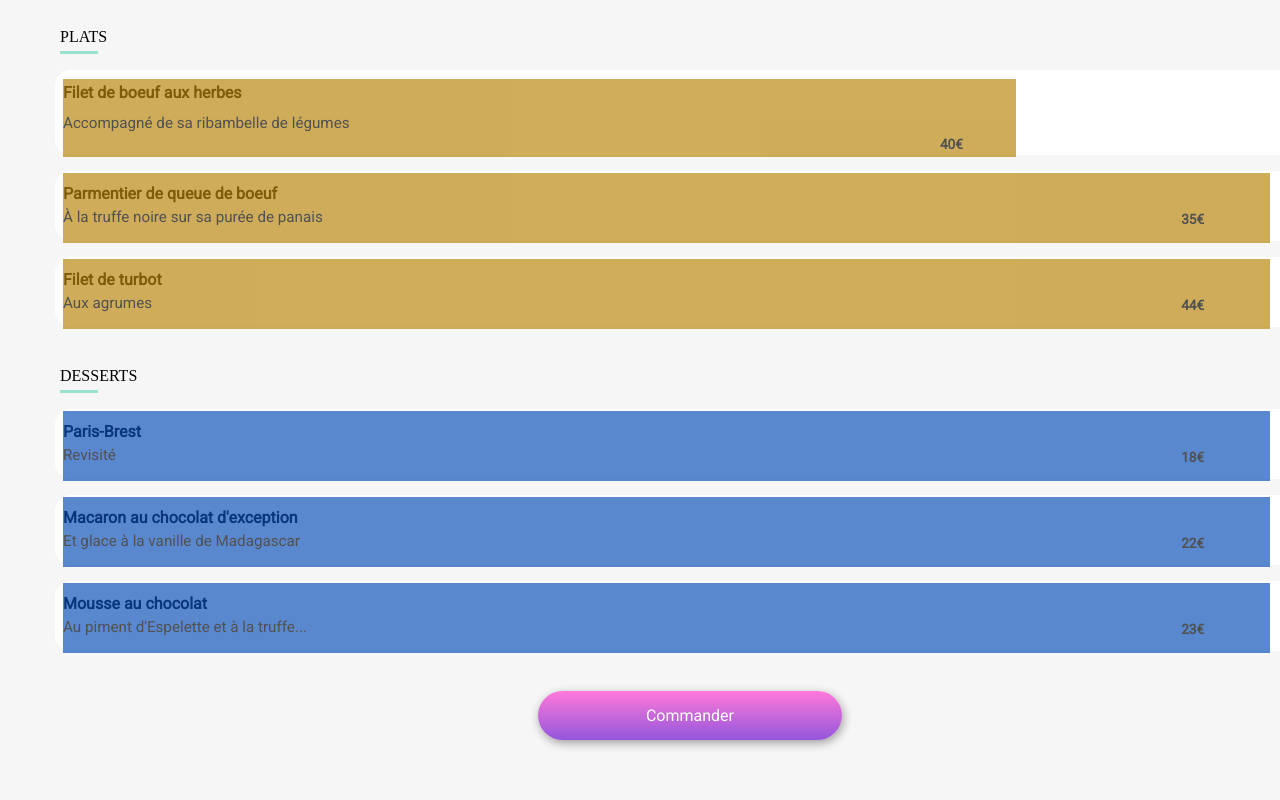
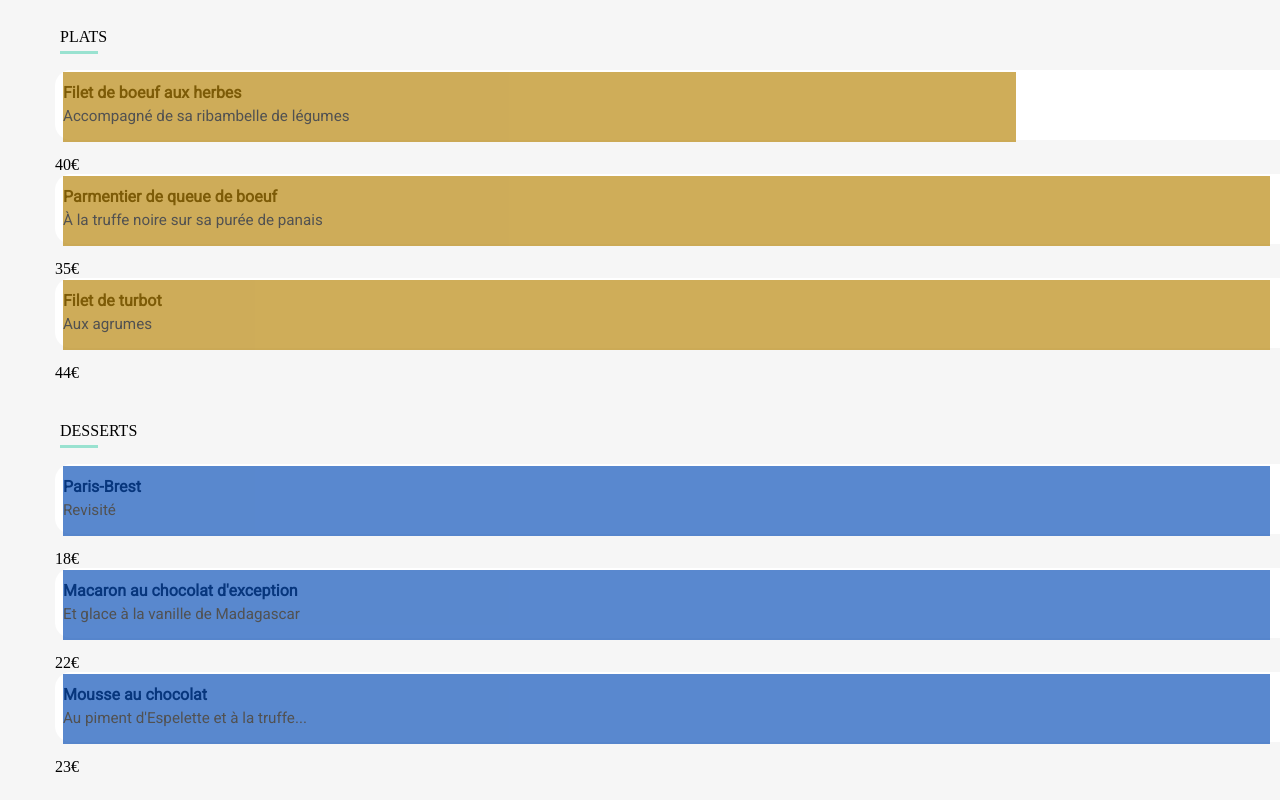
Before and after one commit to T-dev20/TravisGuibinga_05112020, a website: page menu-laPaletteDuGout.html in a window 1280 px wide. Shown: the part 900-1700 px from the top of the page. Drawn offline with Linux system fonts and the light colour scheme; files whose address does not match are found by name; a web font is replaced by a local one.

Commit message:
réorganisation des conténeurs de plats

```diff
--- a/menu-laPaletteDuGout.html
+++ b/menu-laPaletteDuGout.html
@@ -70,48 +70,50 @@
 
         <div class="dishes">
           <p>PLATS</p>
-          <div class="dishes__plat1">
+          <div class="dishes__plat">
             <h2>Filet de boeuf aux herbes</h2>
-            <p class="txtLaPallDish1">
-              Accompagné de sa ribambelle de légumes<em class="em1 em1--1"
-                >40€</em
-              >
-            </p>
+            <p class="txtLaPallDish1">Accompagné de sa ribambelle de légumes</p>
+            <i class="fas fa-check check"></i>
           </div>
-          <div class="dishes__plat2">
+          <span class="prices price--1">40€</span>
+
+          <div class="dishes__plat">
             <h2>Parmentier de queue de boeuf</h2>
-            <p>
-              À la truffe noire sur sa purée de panais<em class="em2 em2--1"
-                >35€</em
-              >
-            </p>
+            <p class="txtForCheck">À la truffe noire sur sa purée de panais</p>
+            <i class="fas fa-check check"></i>
           </div>
-          <div class="dishes__plat3">
+          <span class="prices price--2">35€</span>
+
+          <div class="dishes__plat">
             <h2>Filet de turbot</h2>
-            <p>Aux agrumes<em class="em3 em3--1">44€</em></p>
+            <p class="txtForCheck">Aux agrumes</p>
+            <i class="fas fa-check check"></i>
           </div>
+          <span class="prices price--3">44€</span>
         </div>
 
         <div class="desserts">
           <p>DESSERTS</p>
           <div class="desserts__1">
             <h2>Paris-Brest</h2>
-            <p>Revisité<em class="em1 em1--1">18€</em></p>
+            <p>Revisité</p>
+            <i class="fas fa-check check"></i>
           </div>
+          <span class="prices price--1">18€</span>
+
           <div class="desserts__2">
             <h2>Macaron au chocolat d'exception</h2>
-            <p>
-              Et glace à la vanille de Madagascar<em class="em2 em2--1">22€</em>
-            </p>
+            <p>Et glace à la vanille de Madagascar</p>
+            <i class="fas fa-check check"></i>
           </div>
+          <span class="prices price--2">22€</span>
+
           <div class="desserts__3">
             <h2>Mousse au chocolat</h2>
-            <p>
-              Au piment d'Espelette et à la truffe...<em class="em3 em3--1"
-                >23€</em
-              >
-            </p>
+            <p>Au piment d'Espelette et à la truffe...</p>
+            <i class="fas fa-check check"></i>
           </div>
+          <span class="prices price--3">23€</span>
         </div>
 
         <div class="btn-command">Commander</div>
```
